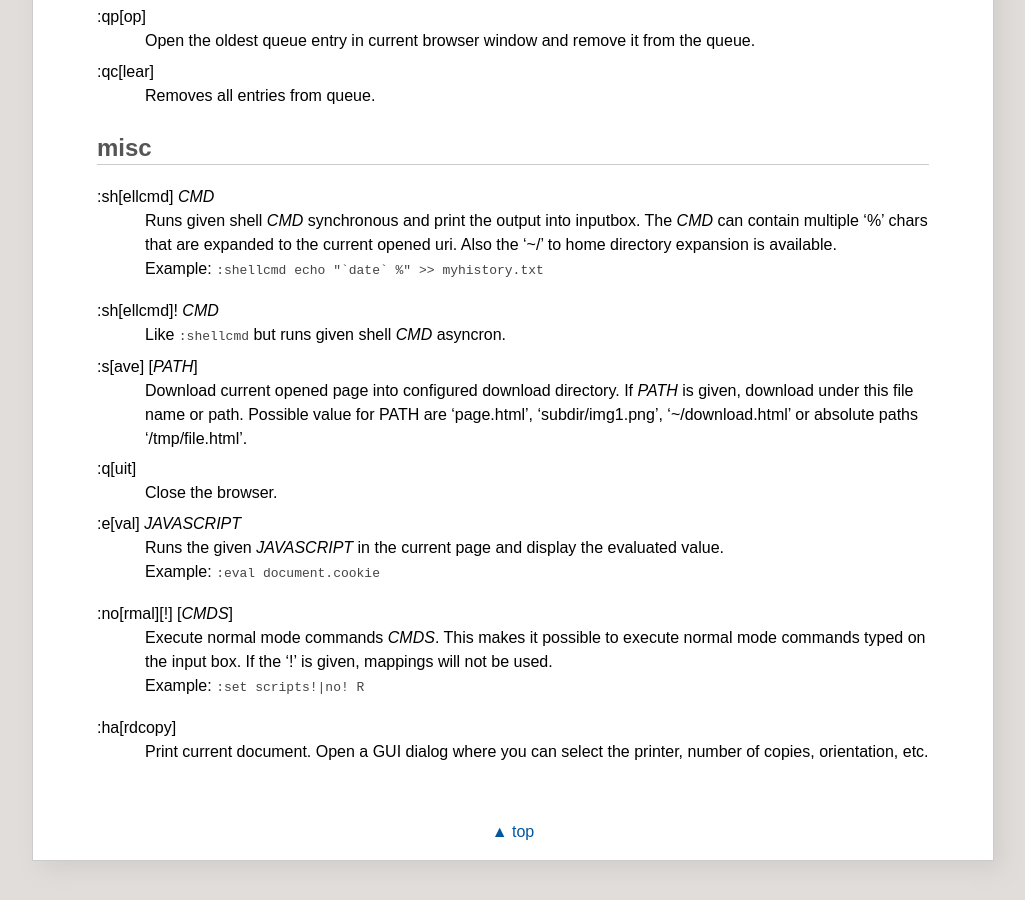
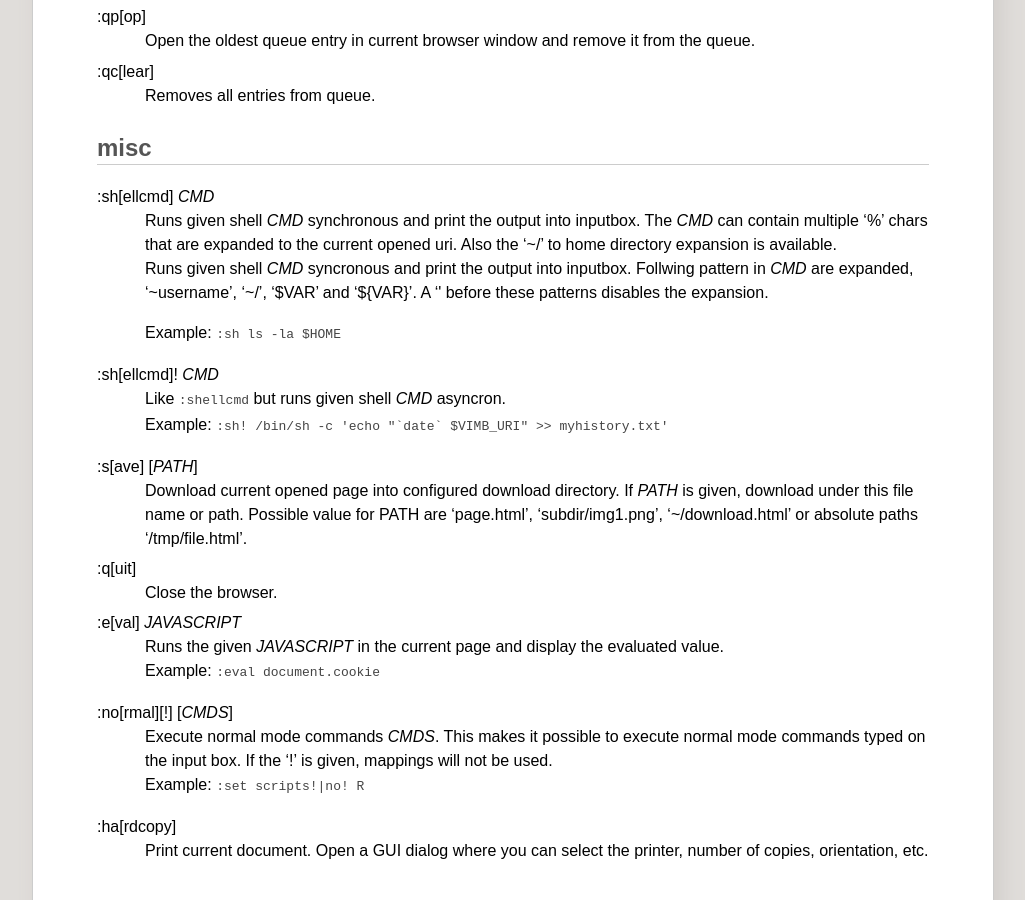
Before and after one commit to fanglingsu/vimb, a Jekyll site: the page built from commands.md, in a window 1280 px wide and 900 px high, scrolled down 3093 px. Shown: the whole window, without its empty margins (127-1152 px from the left). Built offline with Jekyll 4.4.1, drawn with Linux system fonts in a browser that asks for light colours.

Commit message:
Updated :shellcmd expansion and examples.

```diff
--- a/commands.md
+++ b/commands.md
@@ -183,10 +183,16 @@ if vimb has been compiled with QUEUE feature.
   *CMD* can contain multiple '%' chars that are expanded to the current opened
   uri. Also the '~/' to home directory expansion is available.
 
-  Example: ``:shellcmd echo "`date` %" >> myhistory.txt``
+  Runs given shell *CMD* syncronous and print the output into inputbox.
+  Follwing pattern in *CMD* are expanded, '~username', '~/', '$VAR' and
+  '${VAR}'. A '\' before these patterns disables the expansion.
+
+  Example: ``:sh ls -la $HOME``
 
 :sh[ellcmd]! *CMD*
 : Like `:shellcmd` but runs given shell *CMD* asyncron.
+
+  Example: ``:sh! /bin/sh -c 'echo "`date` $VIMB_URI" >> myhistory.txt'``
 
 \:s[ave] [*PATH*]
 : Download current opened page into configured download directory. If *PATH* is
```
